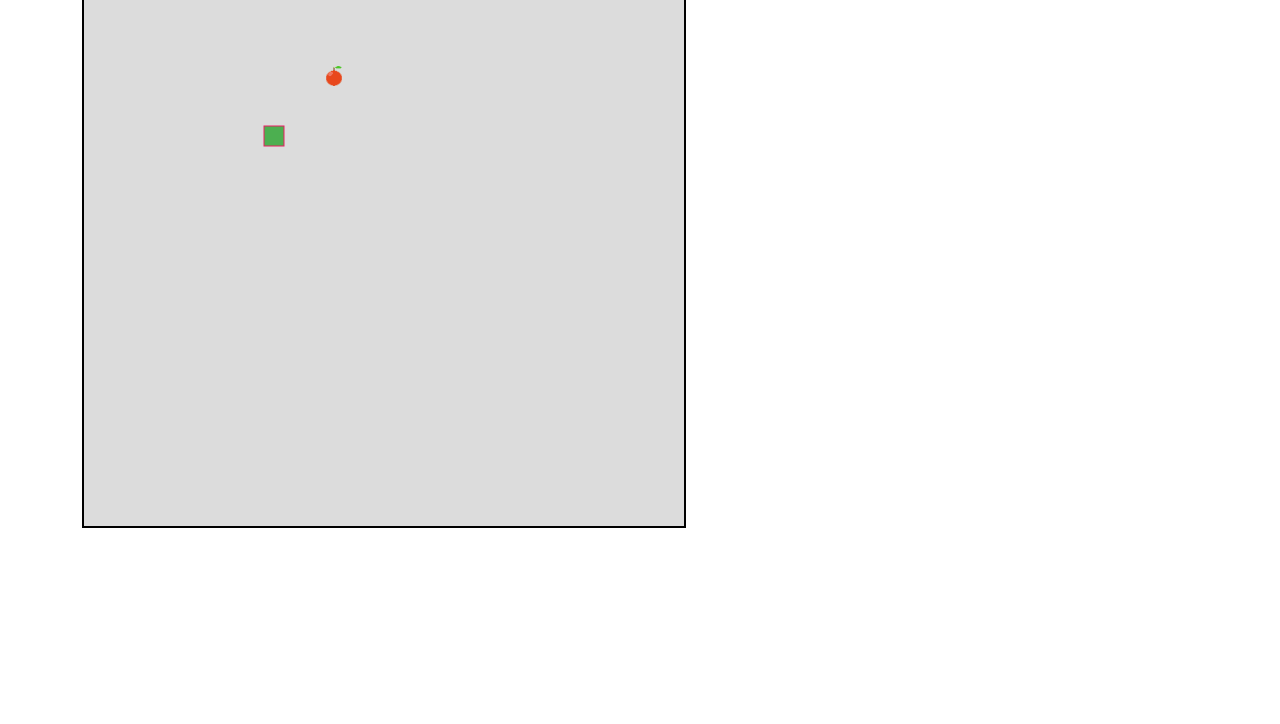
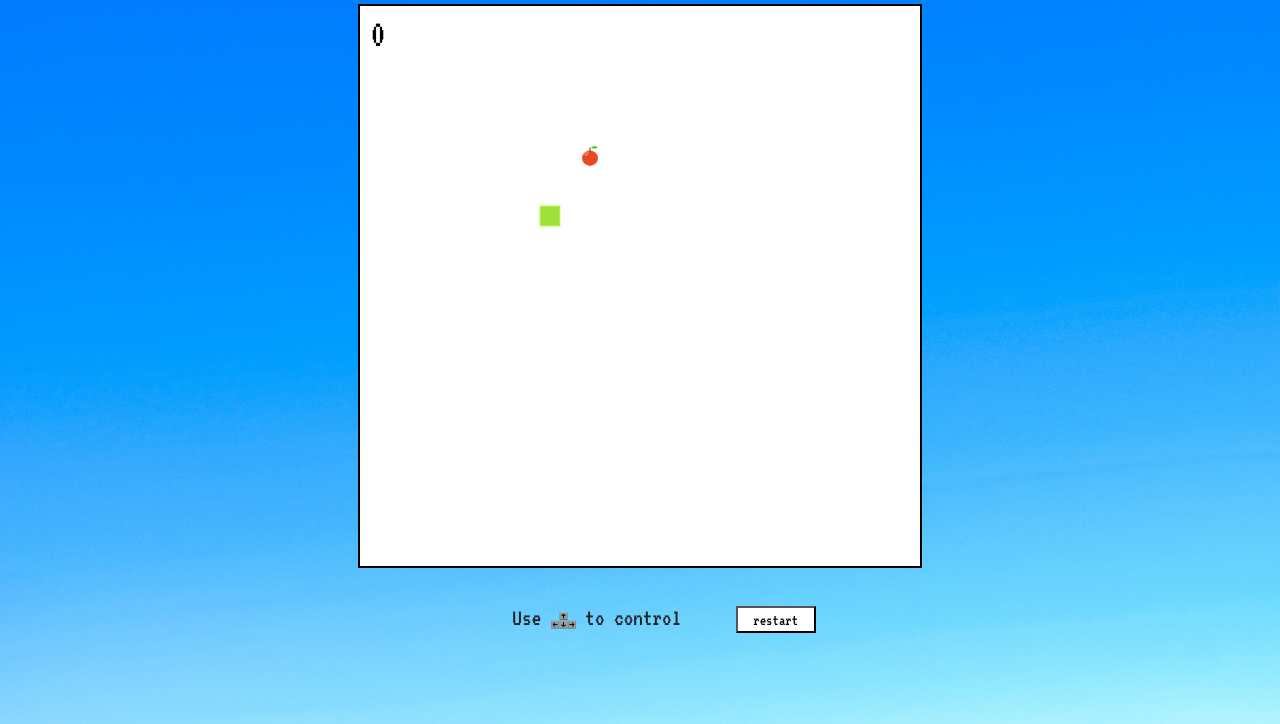
Before and after one commit to xdhhiii/snake-game, a plain HTML site: page index.html in a window 1280 px wide. Shown: the part 76-800 px from the top of the page. Drawn offline with nearby package versions, Linux system fonts and the light colour scheme.

Commit message:
Final Commit! UI fixed.

```diff
--- /dev/null
+++ b/css/main.css
@@ -0,0 +1,35 @@
+.container{
+    display: flex;
+    flex-direction: column;
+    justify-content: center;
+    align-items: center;
+}
+
+h1 span{
+    color: #bdff5a;
+}
+
+#canvas {
+    border: solid 2px black;
+}
+
+.instructions{
+    margin-top: 2em;
+}
+
+.instructions span{
+    margin: 2em;
+    font-size: x-large;
+}
+
+.instructions img{
+    height: 25px;
+    width: 25px;
+}
+
+button{
+    background-color: white;
+    width: 5em;
+    height: 1.7em;
+    margin-left: 3em;
+}
--- a/game.js
+++ /dev/null
@@ -1,167 +0,0 @@
-// constant variables
-const canvas = document.getElementById('canvas');
-const ctx = canvas.getContext("2d");
-const canvasSize = 600;
-
-const snakeBox = 20;
-const totalMoves = canvasSize/snakeBox;
-
-// setting the canvas size --
-canvas.width = canvasSize;
-canvas.height = canvasSize;
-
-// setting the image for food --
-const apple = new Image();
-apple.src = './assets/images/apple.png';
-
-// Audios --
-let dead = new Audio();
-let eat = new Audio();
-let up = new Audio();
-let down = new Audio();
-let left = new Audio();
-let right = new Audio();
-
-// path for audios --
-dead.src = './assets/audio/dead.mp3'
-eat.src = './assets/audio/eat.mp3'
-up.src = './assets/audio/up.mp3'
-down.src = './assets/audio/down.mp3'
-left.src = './assets/audio/left.mp3'
-right.src = './assets/audio/right.mp3'
-
-// define snake
-let snake = [];
-snake[0] = {
-    x : 9 *  snakeBox,
-    y : 10 * snakeBox
-};
-
-// define food
-let food ={};
-getFood();
-
-// score
-let score = 0;
-
-// snake direction
-let dir = '';
-
-document.addEventListener("keydown",direction);
-
-
-// setting keys for game
-function direction(){
-    let key = event.keyCode;
-
-    if(key==37 && dir != 'RIGHT'){
-        dir = 'LEFT'
-        left.play();
-    }
-
-    else if(key == 38 &&  dir != 'DOWN'){
-        dir = 'UP'
-        up.play();
-    }
-
-    else if (key == 39 && dir != 'LEFT'){
-        dir = 'RIGHT'
-        right.play();
-    }
-
-    else if(key == 40 && dir != 'UP'){
-        dir = 'DOWN'
-        down.play();
-    }
-}
-
-// random position for food --
-function getFood(){
-    food = {
-        x: Math.floor( Math.random()*(totalMoves-2-3) +3 )*snakeBox,
-        y: Math.floor( Math.random()*(totalMoves-2-3) +3 )*snakeBox
-    }
-}
-
-
-// if snake bumbs into itself --
-function collisionDetection(head,ar){
-    for(i=0;i<ar.length;++i){
-        if(ar[i].x == head.x && ar[i].y == head.y){
-            return true;
-        }
-    }
-    return false;
-}
-
-// user interface --
-function render(){
-
-    ctx.fillStyle="#dcdcdc"; // canvas color
-    ctx.fillRect(0,0,canvasSize,canvasSize);
-
-
-    // snake color --
-    for(let i=0;i<snake.length;++i){
-        ctx.fillStyle = i == 0? '#4caf50' : 'white';
-        ctx.fillRect(snake[i].x,snake[i].y,snakeBox,snakeBox);
-
-        ctx.strokeStyle = '#e91e63';
-        ctx.strokeRect(snake[i].x,snake[i].y,snakeBox,snakeBox)
-    }
-
-    // presenting the food --
-    ctx.drawImage(apple,food.x,food.y,snakeBox,snakeBox);
-
-
-    let snakeX = snake[0].x;
-    let snakeY = snake[0].y;
-
-    // determining the movement of snake
-    if(dir == 'LEFT') snakeX -= snakeBox;
-    if(dir == 'RIGHT') snakeX += snakeBox;
-    if(dir == 'UP') snakeY -= snakeBox;
-    if(dir == 'DOWN') snakeY += snakeBox;
-
-
-    // if snake eats food
-    if(snakeX == food.x && snakeY == food.y){
-        score++;
-        eat.play();
-
-        getFood();
-    } else {
-        snake.pop();
-    }
-
-    let newHead = {
-        x: snakeX,
-        y: snakeY
-    };
-
-
-    // conditions to get gameover --
-    if(snakeX<0 || snakeX>=canvasSize || snakeY<0 || snakeY>=canvasSize || collisionDetection(newHead,snake)){
-        gameOver();
-        return
-    }
-
-    snake.unshift(newHead); // UNSHIFT -- popping the head and shifiting to the zeroth position
-
-    ctx.fillStyle = 'black';
-    ctx.font = '40px tahoma';
-    ctx.fillText(score,10,40)
-}
-
-render();
-
-var intervel = setInterval(render,100);
-
-function gameOver(){
-    clearInterval(intervel);
-    dead.play();
-
-    ctx.fillStyle = "black";
-    ctx.font = "40px tahoma"
-    ctx.fillText('Game Over!', canvasSize/2-100,canvasSize/2)
-}
--- a/index.html
+++ b/index.html
@@ -5,21 +5,31 @@
     <meta http-equiv="X-UA-Compatible" content="IE=edge">
     <meta name="viewport" content="width=device-width, initial-scale=1.0">
     <title>Snake Game</title>
+    <!-- css links -->
     <link rel="stylesheet" href="style.css">
+    <link rel="stylesheet" href="./css/main.css">
+
     <!-- bootstrap -->
-    <!-- CSS only -->
     <link href="https://cdn.jsdelivr.net/npm/bootstrap@5.1.3/dist/css/bootstrap.min.css" rel="stylesheet"
         integrity="sha384-1BmE4kWBq78iYhFldvKuhfTAU6auU8tT94WrHftjDbrCEXSU1oBoqyl2QvZ6jIW3" crossorigin="anonymous">
 </head>
 <body>
     <main>
         <div class="container">
+            <h1 class="m-3"> Feed The <span> Snake </span> </h1>
             <canvas id="canvas"></canvas>
+            <div class="instructions">
+                <p>
+                    <span>Use <img src="./assets/images/keys.png"> to control</span>
+                    <button onClick="window.location.reload();"> restart </button>
+                </p>
+            </div>
         </div>
     </main>
 
 
-    <script src="./game.js"></script>
+    <script src="./javascripts/game.js"></script>
+
     <!-- JavaScript Bundle with Popper -->
     <script src="https://cdn.jsdelivr.net/npm/bootstrap@5.1.3/dist/js/bootstrap.bundle.min.js"
         integrity="sha384-ka7Sk0Gln4gmtz2MlQnikT1wXgYsOg+OMhuP+IlRH9sENBO0LRn5q+8nbTov4+1p"
--- /dev/null
+++ b/javascripts/game.js
@@ -0,0 +1,171 @@
+// constant variables
+const canvas = document.getElementById('canvas');
+const ctx = canvas.getContext("2d");
+const canvasSize = 560;
+
+const snakeBox = 20;
+const totalMoves = canvasSize/snakeBox;
+
+// setting the canvas size --
+canvas.width = canvasSize;
+canvas.height = canvasSize;
+
+// setting the image for food --
+const apple = new Image();
+apple.src = './assets/images/apple.png';
+
+// Audios --
+let music = new Audio();
+let dead = new Audio();
+let eat = new Audio();
+let up = new Audio();
+let down = new Audio();
+let left = new Audio();
+let right = new Audio();
+
+// path for audios --
+music.src = './assets/audio/music.mp3'
+dead.src = './assets/audio/dead.mp3'
+eat.src = './assets/audio/eat.mp3'
+up.src = './assets/audio/up.mp3'
+down.src = './assets/audio/down.mp3'
+left.src = './assets/audio/left.mp3'
+right.src = './assets/audio/right.mp3'
+
+// define snake
+let snake = [];
+snake[0] = {
+    x : 9 *  snakeBox,
+    y : 10 * snakeBox
+};
+
+// define food
+let food ={};
+getFood();
+
+// score
+let score = 0;
+
+// snake direction
+let dir = '';
+
+document.addEventListener("keydown",direction);
+
+
+// setting keys for game
+function direction(){
+    let key = event.keyCode;
+
+    if(key==37 && dir != 'RIGHT'){
+        dir = 'LEFT'
+        left.play();
+    }
+
+    else if(key == 38 &&  dir != 'DOWN'){
+        dir = 'UP'
+        up.play();
+    }
+
+    else if (key == 39 && dir != 'LEFT'){
+        dir = 'RIGHT'
+        right.play();
+    }
+
+    else if(key == 40 && dir != 'UP'){
+        dir = 'DOWN'
+        down.play();
+    }
+}
+
+// random position for food --
+function getFood(){
+    food = {
+        x: Math.floor( Math.random()*(totalMoves-2-3) +3 )*snakeBox,
+        y: Math.floor( Math.random()*(totalMoves-2-3) +3 )*snakeBox
+    }
+}
+
+
+// if snake bumbs into itself --
+function collisionDetection(head,ar){
+    for(i=0;i<ar.length;++i){
+        if(ar[i].x == head.x && ar[i].y == head.y){
+            return true;
+        }
+    }
+    return false;
+}
+
+// user interface --
+function render(){
+    music.play();
+
+    ctx.fillStyle="#fff"; // canvas color
+    ctx.fillRect(0,0,canvasSize,canvasSize);
+
+
+    // snake color --
+    for(let i=0;i<snake.length;++i){
+        ctx.fillStyle = i == 0? '#9ee139' : '#bdff5a';
+        ctx.fillRect(snake[i].x,snake[i].y,snakeBox,snakeBox);
+
+        ctx.strokeStyle = '#bdff5a';
+        ctx.strokeRect(snake[i].x,snake[i].y,snakeBox,snakeBox)
+    }
+
+    // presenting the food --
+    ctx.drawImage(apple,food.x,food.y,snakeBox,snakeBox);
+
+
+    let snakeX = snake[0].x;
+    let snakeY = snake[0].y;
+
+    // determining the movement of snake
+    if(dir == 'LEFT') snakeX -= snakeBox;
+    if(dir == 'RIGHT') snakeX += snakeBox;
+    if(dir == 'UP') snakeY -= snakeBox;
+    if(dir == 'DOWN') snakeY += snakeBox;
+
+
+    // if snake eats food
+    if(snakeX == food.x && snakeY == food.y){
+        score++;
+        eat.play();
+
+        getFood();
+    } else {
+        snake.pop();
+    }
+
+    let newHead = {
+        x: snakeX,
+        y: snakeY
+    };
+
+
+    // conditions to get gameover --
+    if(snakeX<0 || snakeX>=canvasSize || snakeY<0 || snakeY>=canvasSize || collisionDetection(newHead,snake)){
+        gameOver();
+        return
+    }
+
+    snake.unshift(newHead); // UNSHIFT -- popping the head and shifiting to the zeroth position
+
+    ctx.fillStyle = 'black';
+    ctx.font = "40px 'VT323',monospace";
+    ctx.fillText(score,10,40)
+}
+
+render();
+
+var intervel = setInterval(render,100);
+
+function gameOver(){
+    clearInterval(intervel);
+    dead.play();
+    music.pause();
+
+    ctx.fillStyle = "black";
+    ctx.font = "40px 'VT323',monospace";
+    ctx.fillText('Game Over!', canvasSize/2-100,canvasSize/2)
+}
--- a/style.css
+++ b/style.css
@@ -1,9 +1,20 @@
+@import url('https://fonts.googleapis.com/css2?family=VT323&display=swap');
+
+:root{
+    --font: 'VT323',monospace;
+}
+
 *{
+    font-family: var(--font);
     padding: 0;
     margin: 0;
     box-sizing: border-box;
 }
 
-#canvas{
-    border: solid 2px black;
+body{
+    color: #9ee139;
+    background-image: url('./assets/images/sky.jpg');
+    background-size: cover;
+    height: 100vh;
+    width: 100%;
 }
```
Also changed, not shown: assets/images/keys.png (added), assets/images/sky.jpg (added), 1 other file.
